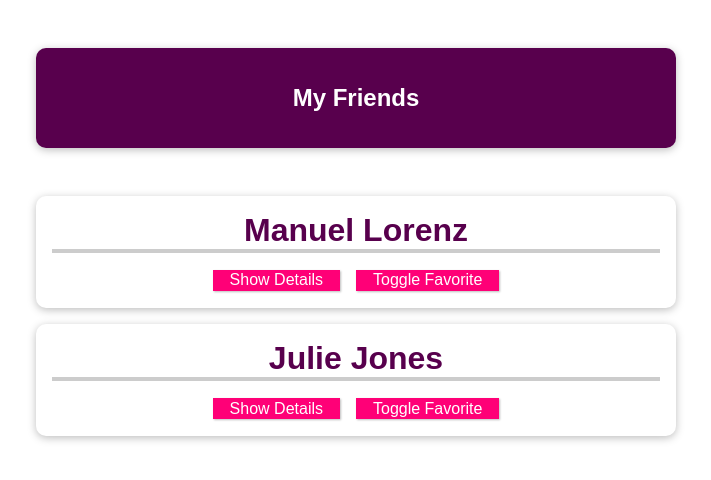
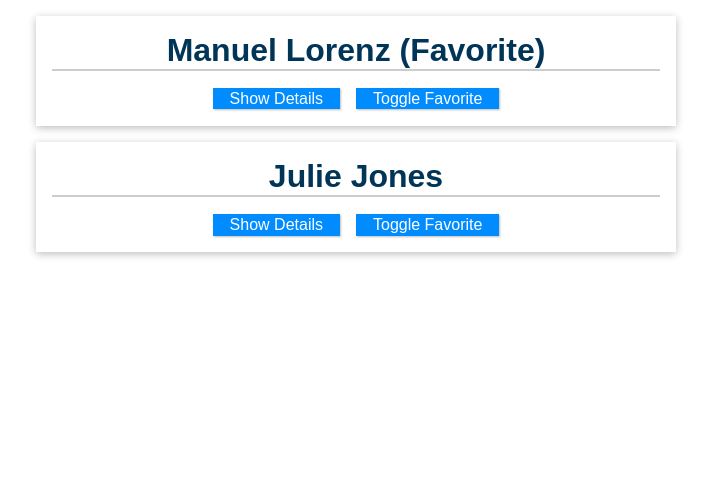
Before and after one commit to rebecca-xm/v-addressbook, a Vue app: page / in a window 1280 px wide. Shown: the top 480 px of the page, without its empty margins (284-995 px from the left). Built offline with nearby package versions, Linux system fonts and the light colour scheme.

Commit message:
feat: child-parent-communication

```diff
--- a/src/App.vue
+++ b/src/App.vue
@@ -1,8 +1,5 @@
 <template>
  <section>
-  <header>
-   <h1>My Friends</h1>
-  </header>
   <ul>
    <!-- <friend-contact
     name="Manuel Lorenz"
@@ -30,7 +27,9 @@
     :name="friend.name"
     :phone-number="friend.phone"
     :email-address="friend.email"
-    :is-favorite="false"
+    :is-favorite="friend.isFavorite"
+    @toggle-favorite="toggleFavoriteStatus"
+    :id="friend.id"
    ></friend-contact>
   </ul>
  </section>
@@ -46,15 +45,25 @@ export default {
      name: "Manuel Lorenz",
      phone: "0123 45678 90",
      email: "manuel@localhost.com",
+     isFavorite: true,
     },
     {
      id: "julie",
      name: "Julie Jones",
      phone: "0987 654421 21",
      email: "julie@localhost.com",
+     isFavorite: false,
     },
    ],
   };
+ },
+ methods: {
+  toggleFavoriteStatus(friendId) {
+   const identifiedFriend = this.friends.find(
+    (friend) => friend.id === friendId
+   );
+   identifiedFriend.isFavorite = !identifiedFriend.isFavorite;
+  },
  },
 };
 </script>
@@ -71,18 +80,6 @@ body {
  margin: 0;
 }
 
-header {
- box-shadow: 0 2px 8px rgba(0, 0, 0, 0.26);
- margin: 3rem auto;
- border-radius: 10px;
- padding: 1rem;
- background-color: #58004d;
- color: white;
- text-align: center;
- width: 90%;
- max-width: 40rem;
-}
-
 #app ul {
  margin: 0;
  padding: 0;
@@ -92,7 +89,6 @@ header {
 #app li {
  box-shadow: 0 2px 8px rgba(0, 0, 0, 0.26);
  margin: 1rem auto;
- border-radius: 10px;
  padding: 1rem;
  text-align: center;
  width: 90%;
@@ -101,16 +97,16 @@ header {
 
 #app h2 {
  font-size: 2rem;
- border-bottom: 4px solid #ccc;
- color: #58004d;
+ border-bottom: 2px solid #ccc;
+ color: #003558;
  margin: 0 0 1rem 0;
 }
 
 #app button {
  font: inherit;
  cursor: pointer;
- border: 1px solid #ff0077;
- background-color: #ff0077;
+ border: 1px solid #008cff;
+ background-color: #008cff;
  color: white;
  padding: 0.05rem 1rem;
  margin: 0.05rem 0.5rem;
@@ -119,8 +115,8 @@ header {
 
 #app button:hover,
 #app button:active {
- background-color: #ec3169;
- border-color: #ec3169;
+ background-color: #31a1ec;
+ border-color: #31a1ec;
  box-shadow: 1px 1px 4px rgba(0, 0, 0, 0.26);
 }
 </style>
--- a/src/components/FriendContact.vue
+++ b/src/components/FriendContact.vue
@@ -2,7 +2,8 @@
  <li>
   <!-- <h2>{{ friend.name }}</h2> -->
   <!-- <h2>{{ name }} {{ isFavorite === "1" ? "(Favorite)" : "" }}</h2> -->
-  <h2>{{ name }} {{ friendIsFavorite ? "(Favorite)" : "" }}</h2>
+  <!-- <h2>{{ name }} {{ friendIsFavorite ? "(Favorite)" : "" }}</h2> -->
+  <h2>{{ name }} {{ isFavorite ? "(Favorite)" : "" }}</h2>
   <button @click="toggleDetails">
    {{ detailsAreVisible ? "Hide" : "Show" }} Details
   </button>
@@ -44,6 +45,10 @@ HTML: kebab-case <==> JavaScript: camelCase -->
 export default {
  //  props: ["name", "phoneNumber", "emailAddress", "isFavorite"],
  props: {
+  id: {
+   type: String,
+   required: true,
+  },
   name: {
    type: String,
    required: true,
@@ -74,7 +79,7 @@ export default {
     phone: "0123 45678 90",
     email: "manuel@localhost.com",
    },
-   friendIsFavorite: this.isFavorite,
+//    friendIsFavorite: this.isFavorite,
   };
  },
  methods: {
@@ -88,7 +93,7 @@ export default {
   //   this.isFavorite = "1";
   //  }
   // },
-  /**
+  /** 03
    * once saved, Vue will return the following error
    *  => Unexpected mutation of "isFavorite" prop vue/no-mutating-props
    * because the data passed from App to FriendContact should only
@@ -114,7 +119,16 @@ export default {
    //  } else {
    //   this.friendIsFavorite = "1";
    //  }
-   this.friendIsFavorite = !this.friendIsFavorite;
+
+   //    this.friendIsFavorite = !this.friendIsFavorite;
+
+   // 04
+   this.$emit("toggle-favorite", this.id);
+   // ^ events emitter to communicate with the parent
+   // it takes at least one argument, which is the name of the custom event
+   // here the convention is kebab-case, despite being inside of JS.
+   // In App.vue, where the component is used, we can listen to this event
+   // with v-on or the @shorthand.
   },
  },
 };
```
